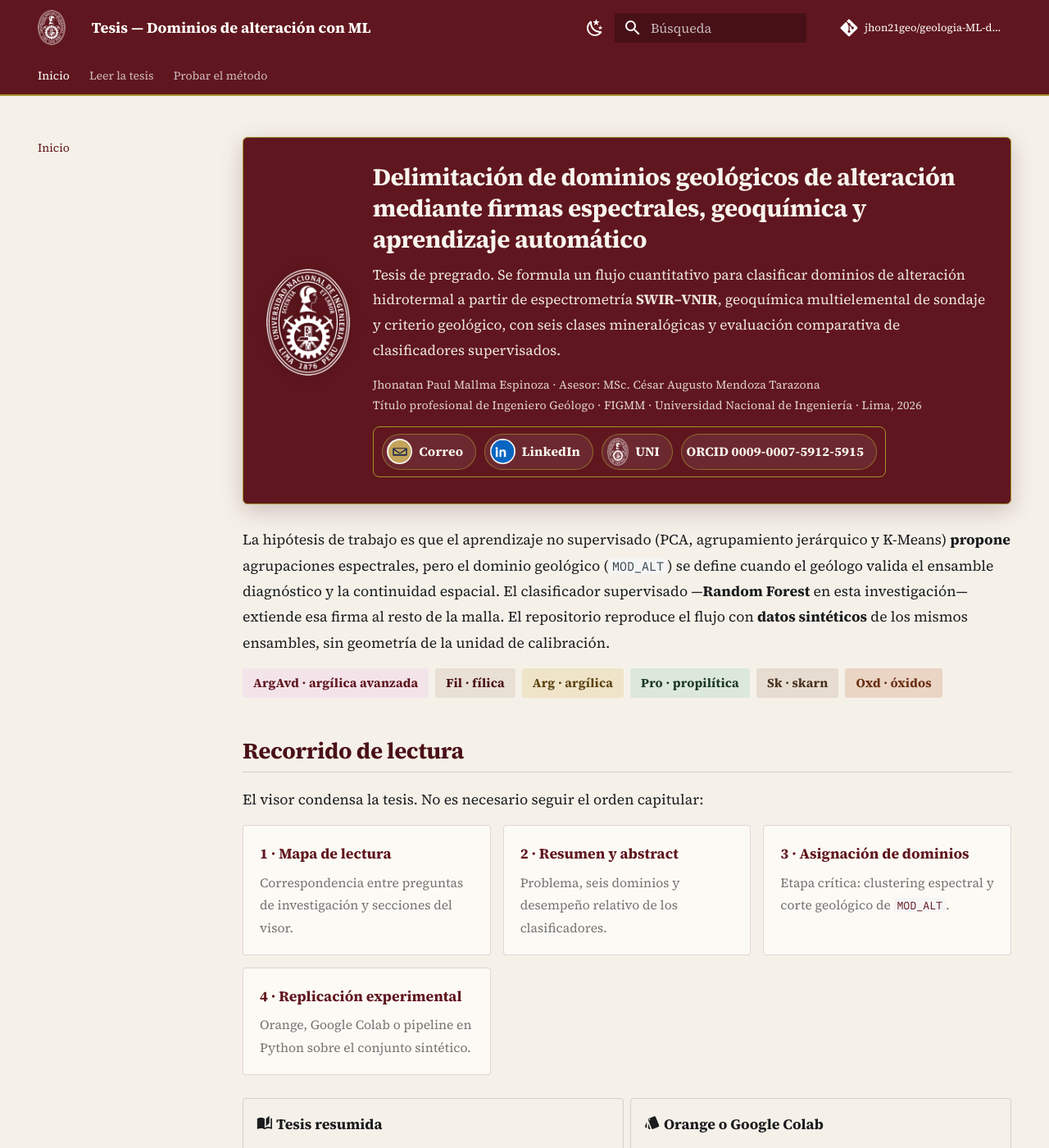
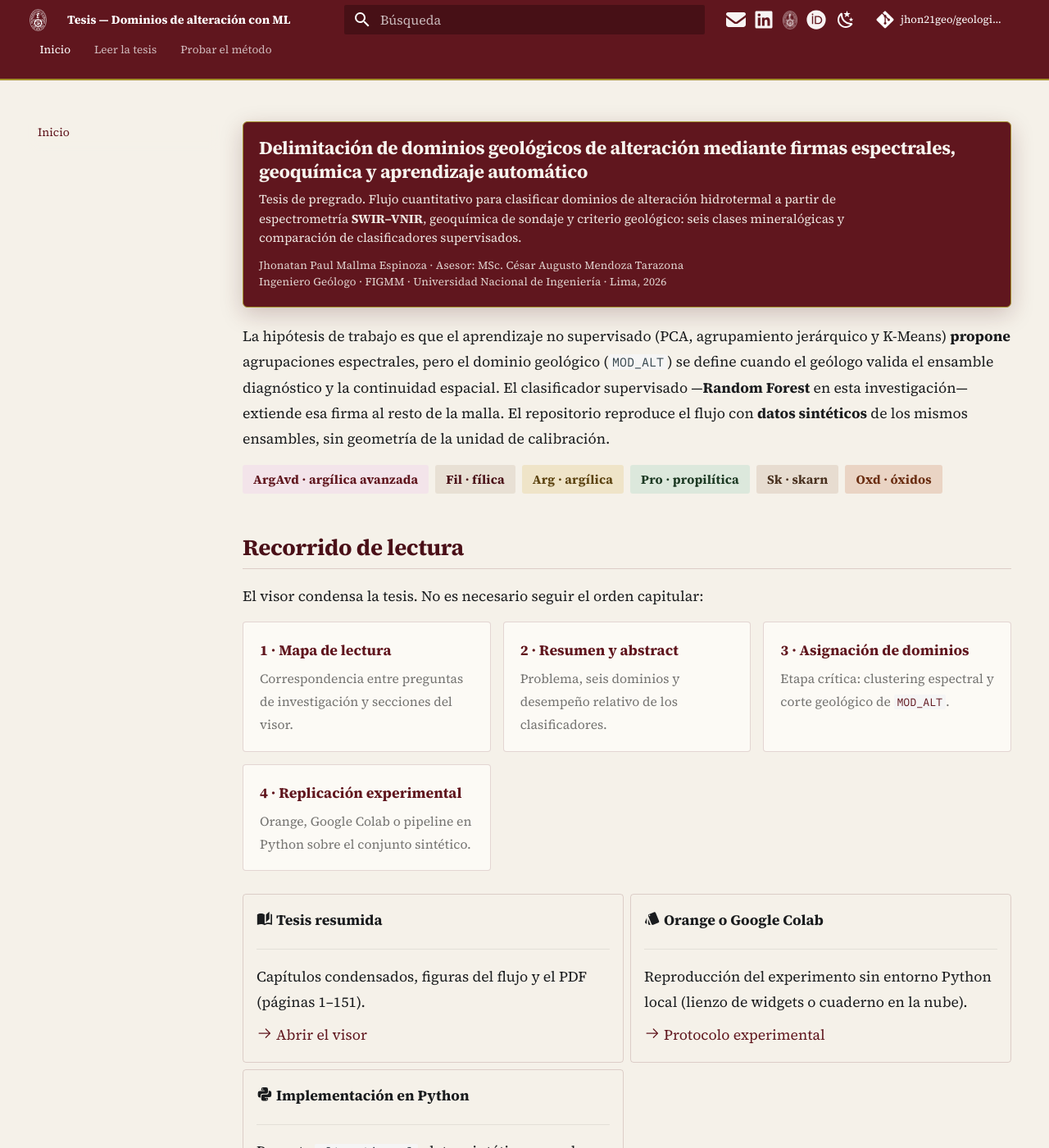
Before and after one commit to jhon21geo/geologia-ML-dominios-alteracion, an MkDocs documentation site: the page built from docs/index.md, in a window 1280 px wide and 1400 px high. Shown: the whole window at 82% size. Built offline with MkDocs 1.6.1 and Material for MkDocs 9.7.7, drawn with Linux system fonts in a browser that asks for light colours; comment, search, counter and statistics services are not loaded.

Commit message:
Compactar la cabecera, centrar la búsqueda y subir los logos de contacto
Quita el escudo grande de la portada, reduce tipografía del hero en móvil y deja correo, LinkedIn, UNI y ORCID en la barra superior.

Co-authored-by: jhonatangeo21 <jhonatangeo21@gmail.com>

```diff
--- a/docs/index.md
+++ b/docs/index.md
@@ -5,40 +5,18 @@ hide:
 
 <div class="hero" markdown>
 
-<p class="hero-brand">
-<a href="https://www.uni.edu.pe/" title="Universidad Nacional de Ingeniería">
-<img src="assets/uni-escudo-blanco.png" alt="Escudo de la Universidad Nacional de Ingeniería"/>
-</a>
-</p>
-
-<div markdown>
-
 # Delimitación de dominios geológicos de alteración mediante firmas espectrales, geoquímica y aprendizaje automático
 
-Tesis de pregrado. Se formula un flujo cuantitativo para clasificar dominios de
-alteración hidrotermal a partir de espectrometría **SWIR–VNIR**, geoquímica
-multielemental de sondaje y criterio geológico, con seis clases mineralógicas
-y evaluación comparativa de clasificadores supervisados.
+Tesis de pregrado. Flujo cuantitativo para clasificar dominios de alteración
+hidrotermal a partir de espectrometría **SWIR–VNIR**, geoquímica de sondaje y
+criterio geológico: seis clases mineralógicas y comparación de clasificadores
+supervisados.
 
 <p class="meta">
 Jhonatan Paul Mallma Espinoza · Asesor: MSc. César Augusto Mendoza Tarazona<br>
-Título profesional de Ingeniero Geólogo · FIGMM · Universidad Nacional de Ingeniería · Lima, 2026
+Ingeniero Geólogo · FIGMM · Universidad Nacional de Ingeniería · Lima, 2026
 </p>
 
-<p class="logo-row">
-<a href="mailto:jhonatangeo21@gmail.com" title="Correo electrónico">
-<img src="assets/icon-correo.svg" alt=""/> Correo
-</a>
-<a href="https://www.linkedin.com/in/geomin" title="Perfil de LinkedIn">
-<img src="assets/icon-linkedin.svg" alt=""/> LinkedIn
-</a>
-<a href="https://www.uni.edu.pe/" title="Universidad Nacional de Ingeniería">
-<img class="escudo" src="assets/uni-escudo-blanco-sm.png" alt=""/> UNI
-</a>
-<a href="https://orcid.org/0009-0007-5912-5915" title="ORCID">ORCID 0009-0007-5912-5915</a>
-</p>
-
-</div>
 </div>
 
 La hipótesis de trabajo es que el aprendizaje no supervisado (PCA, agrupamiento
--- a/docs/stylesheets/extra.css
+++ b/docs/stylesheets/extra.css
@@ -32,9 +32,142 @@
   border-bottom: 1px solid #a4912d;
 }
 
+.md-header {
+  z-index: 5;
+}
+
+.md-header__inner {
+  min-height: 2.1rem;
+  padding-top: 0;
+  padding-bottom: 0;
+  gap: 0.25rem;
+}
+
+.header-start,
+.header-end,
+.header-search,
+.header-logos {
+  display: flex;
+  align-items: center;
+  min-width: 0;
+}
+
+.header-start {
+  flex: 1 1 auto;
+}
+
+.header-start .md-header__title {
+  flex: 1 1 auto;
+  min-width: 0;
+}
+
+.header-end {
+  flex: 0 0 auto;
+  margin-left: auto;
+  justify-content: flex-end;
+}
+
+.header-search {
+  flex: 0 0 auto;
+}
+
+.md-header__button {
+  margin: 0.05rem;
+  padding: 0.22rem;
+}
+
+.md-header__button.md-logo {
+  padding: 0.12rem;
+  margin: 0.05rem 0.1rem 0.05rem 0;
+}
+
 .md-header__button.md-logo img {
-  height: 2.15rem;
+  height: 1.35rem;
   width: auto;
+}
+
+.md-header__topic {
+  font-size: 0.72rem;
+}
+
+.md-tabs {
+  min-height: 1.45rem;
+}
+
+.md-tabs__link {
+  margin-top: 0.22rem;
+  padding: 0 0.12rem 0.22rem;
+  font-size: 0.68rem;
+}
+
+.header-logos {
+  gap: 0;
+  margin: 0 0.05rem;
+}
+
+.header-logos a {
+  color: #fff !important;
+  opacity: 0.95;
+}
+
+.header-logos a:hover {
+  opacity: 1;
+  background: rgba(164, 145, 45, 0.22);
+  border-radius: 0.2rem;
+}
+
+.header-logos .header-uni {
+  display: inline-flex;
+  align-items: center;
+  justify-content: center;
+}
+
+.header-logos img.escudo {
+  height: 1.15rem;
+  width: auto;
+  background: transparent;
+  border-radius: 0;
+}
+
+@media screen and (min-width: 60em) {
+  .md-header__inner.md-grid {
+    display: grid;
+    grid-template-columns: minmax(0, 1fr) minmax(14rem, 22rem) minmax(0, 1fr);
+    column-gap: 0.45rem;
+    align-items: center;
+  }
+
+  .header-start {
+    grid-column: 1;
+  }
+
+  .header-search {
+    grid-column: 2;
+    width: 100%;
+    justify-content: center;
+  }
+
+  .header-end {
+    grid-column: 3;
+    margin-left: 0;
+    justify-self: end;
+  }
+
+  .header-search .md-search {
+    width: 100%;
+    padding: 0.08rem 0;
+  }
+
+  .header-search .md-search__inner {
+    float: none !important;
+    width: 100% !important;
+  }
+
+  .header-end .md-header__source {
+    margin-left: 0.35rem;
+    max-width: 9.5rem;
+    width: auto;
+  }
 }
 
 .md-typeset {
@@ -81,48 +214,35 @@
 
 /* Portada */
 .hero {
-  display: grid;
-  grid-template-columns: auto 1fr;
-  gap: 1.15rem 1.35rem;
-  align-items: center;
+  display: block;
   background: #60161e;
   color: #fff;
-  padding: 1.45rem 1.35rem 1.3rem;
+  padding: 0.85rem 0.95rem 0.8rem;
   border-radius: 6px;
-  margin: 0 0 1.4rem;
+  margin: 0 0 1rem;
   border: 1px solid #a4912d;
   box-shadow: 0 8px 28px rgba(74, 16, 24, 0.22);
-}
-
-.hero-brand {
-  margin: 0;
-}
-
-.hero-brand img {
-  display: block;
-  height: 6.6rem;
-  width: auto;
-  filter: drop-shadow(0 2px 8px rgba(0, 0, 0, 0.35));
 }
 
 .hero h1 {
   color: #f7f4ee !important;
   border: none;
-  margin: 0 0 0.45rem;
-  font-size: 1.48rem;
-  line-height: 1.28;
+  margin: 0 0 0.35rem;
+  font-size: 1.12rem;
+  line-height: 1.3;
 }
 
 .hero p {
   color: rgba(247, 244, 238, 0.94);
-  max-width: 42rem;
-  margin: 0.3rem 0;
-  font-size: 0.98em;
+  max-width: 36rem;
+  margin: 0.2rem 0;
+  font-size: 0.86em;
+  line-height: 1.55;
 }
 
 .hero .meta {
-  margin-top: 0.75rem;
-  font-size: 0.8em;
+  margin-top: 0.55rem;
+  font-size: 0.76em;
   letter-spacing: 0.01em;
   opacity: 0.9;
 }
@@ -315,12 +435,53 @@
 [data-md-color-scheme="slate"] .pills .oxd { background: #6b2e12; color: #ead4c4; }
 
 @media (max-width: 44rem) {
-  .hero {
-    grid-template-columns: 1fr;
-    justify-items: start;
+  .md-header__topic {
+    font-size: 0.64rem;
   }
 
-  .hero-brand img {
-    height: 4.8rem;
+  .header-logos a.md-header__button {
+    padding: 0.16rem;
+  }
+
+  .hero {
+    padding: 0.62rem 0.7rem 0.58rem;
+  }
+
+  .hero h1 {
+    font-size: 0.92rem;
+    line-height: 1.34;
+  }
+
+  .hero p {
+    font-size: 0.78em;
+    line-height: 1.52;
+  }
+
+  .hero .meta {
+    font-size: 0.68em;
+    line-height: 1.45;
+  }
+
+  .md-typeset {
+    font-size: 0.8rem;
+    line-height: 1.62;
+  }
+
+  .md-typeset h2 {
+    font-size: 0.98rem;
   }
 }
+
+@media (max-width: 30em) {
+  .md-header__title {
+    max-width: 5.2rem;
+  }
+
+  .hero h1 {
+    font-size: 0.84rem;
+  }
+
+  .hero p {
+    font-size: 0.74em;
+  }
+}
--- a/mkdocs.yml
+++ b/mkdocs.yml
@@ -9,6 +9,7 @@ copyright: Mallma Espinoza, J. P. (2026). FIGMM · Universidad Nacional de Ingen
 theme:
   name: material
   language: es
+  custom_dir: overrides
   logo: assets/uni-escudo-blanco-sm.png
   favicon: assets/favicon.png
   font:
--- /dev/null
+++ b/overrides/partials/header.html
@@ -0,0 +1,92 @@
+{% set class = "md-header" %}
+{% if "navigation.tabs.sticky" in features %}
+  {% set class = class ~ " md-header--shadow md-header--lifted" %}
+{% elif "navigation.tabs" not in features %}
+  {% set class = class ~ " md-header--shadow" %}
+{% endif %}
+<header class="{{ class }}" data-md-component="header">
+  <nav class="md-header__inner md-grid" aria-label="{{ lang.t('header') }}">
+    <div class="header-start">
+      <a href="{{ config.extra.homepage | d(nav.homepage.url, true) | url }}" title="{{ config.site_name | e }}" class="md-header__button md-logo" aria-label="{{ config.site_name }}" data-md-component="logo">
+        {% include "partials/logo.html" %}
+      </a>
+      <label class="md-header__button md-icon" for="__drawer">
+        {% set icon = config.theme.icon.menu or "material/menu" %}
+        {% include ".icons/" ~ icon ~ ".svg" %}
+      </label>
+      <div class="md-header__title" data-md-component="header-title">
+        <div class="md-header__ellipsis">
+          <div class="md-header__topic">
+            <span class="md-ellipsis">
+              {{ config.site_name }}
+            </span>
+          </div>
+          <div class="md-header__topic" data-md-component="header-topic">
+            <span class="md-ellipsis">
+              {% if page.meta and page.meta.title %}
+                {{ page.meta.title }}
+              {% else %}
+                {{ page.title }}
+              {% endif %}
+            </span>
+          </div>
+        </div>
+      </div>
+    </div>
+    <div class="header-search">
+      {% if "material/search" in config.plugins %}
+        {% set search = config.plugins["material/search"] | attr("config") %}
+        {% if search.enabled %}
+          <label class="md-header__button md-icon" for="__search">
+            {% set icon = config.theme.icon.search or "material/magnify" %}
+            {% include ".icons/" ~ icon ~ ".svg" %}
+          </label>
+          {% include "partials/search.html" %}
+        {% endif %}
+      {% else %}
+        <label class="md-header__button md-icon" for="__search">
+          {% set icon = config.theme.icon.search or "material/magnify" %}
+          {% include ".icons/" ~ icon ~ ".svg" %}
+        </label>
+        {% include "partials/search.html" %}
+      {% endif %}
+    </div>
+    <div class="header-end">
+      <nav class="header-logos" aria-label="Contacto">
+        <a class="md-header__button md-icon" href="mailto:jhonatangeo21@gmail.com" title="Correo">
+          {% include ".icons/fontawesome/solid/envelope.svg" %}
+        </a>
+        <a class="md-header__button md-icon" href="https://www.linkedin.com/in/geomin" title="LinkedIn" rel="noopener">
+          {% include ".icons/fontawesome/brands/linkedin.svg" %}
+        </a>
+        <a class="md-header__button header-uni" href="https://www.uni.edu.pe/" title="Universidad Nacional de Ingeniería" rel="noopener">
+          <img class="escudo" src="{{ 'assets/uni-escudo-blanco-sm.png' | url }}" alt="UNI">
+        </a>
+        <a class="md-header__button md-icon" href="https://orcid.org/0009-0007-5912-5915" title="ORCID 0009-0007-5912-5915" rel="noopener">
+          {% include ".icons/fontawesome/brands/orcid.svg" %}
+        </a>
+      </nav>
+      {% if config.theme.palette %}
+        {% if not config.theme.palette is mapping %}
+          {% include "partials/palette.html" %}
+        {% endif %}
+      {% endif %}
+      {% if not config.theme.palette is mapping %}
+        {% include "partials/javascripts/palette.html" %}
+      {% endif %}
+      {% if config.extra.alternate %}
+        {% include "partials/alternate.html" %}
+      {% endif %}
+      {% if config.repo_url %}
+        <div class="md-header__source">
+          {% include "partials/source.html" %}
+        </div>
+      {% endif %}
+    </div>
+  </nav>
+  {% if "navigation.tabs.sticky" in features %}
+    {% if "navigation.tabs" in features %}
+      {% include "partials/tabs.html" %}
+    {% endif %}
+  {% endif %}
+</header>
```
